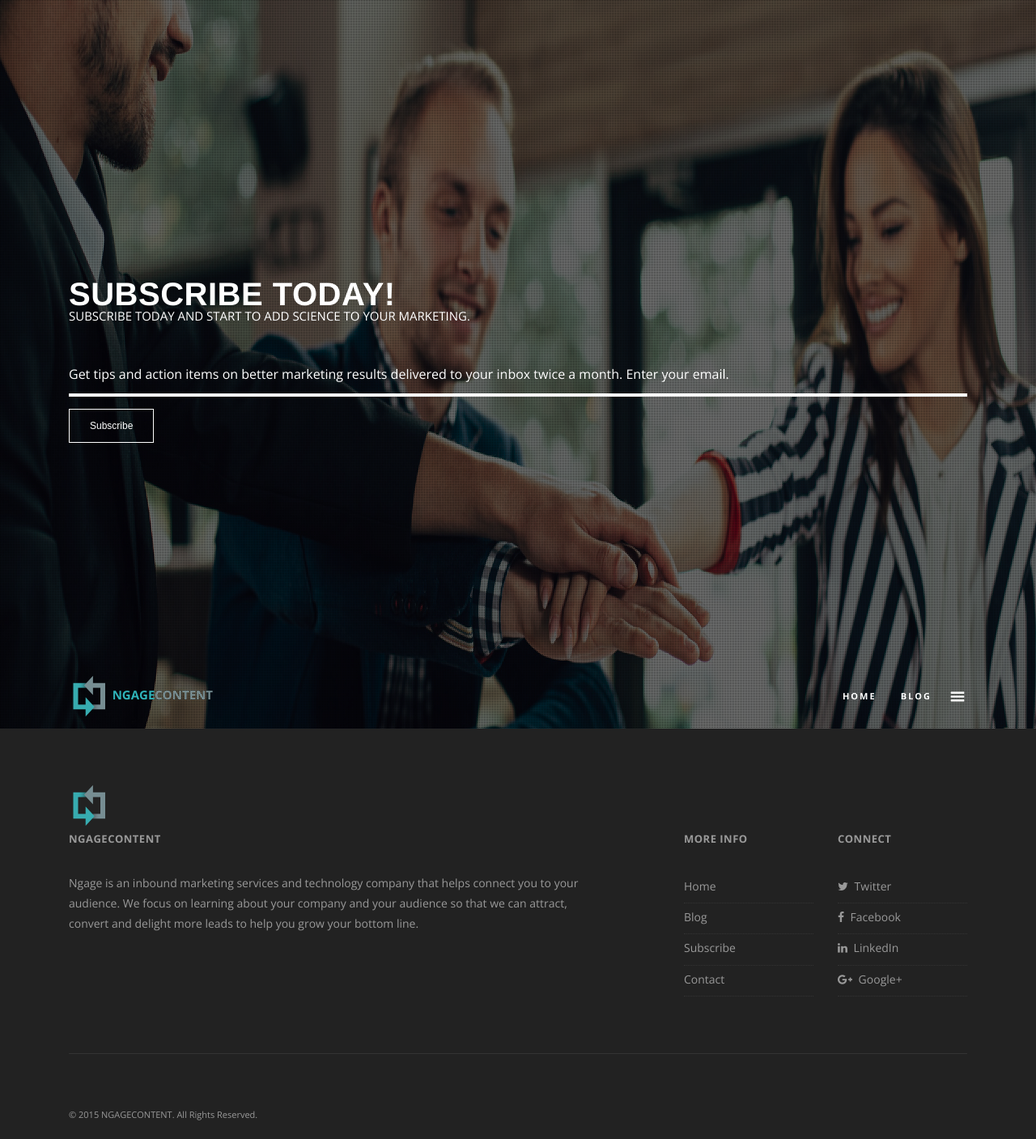
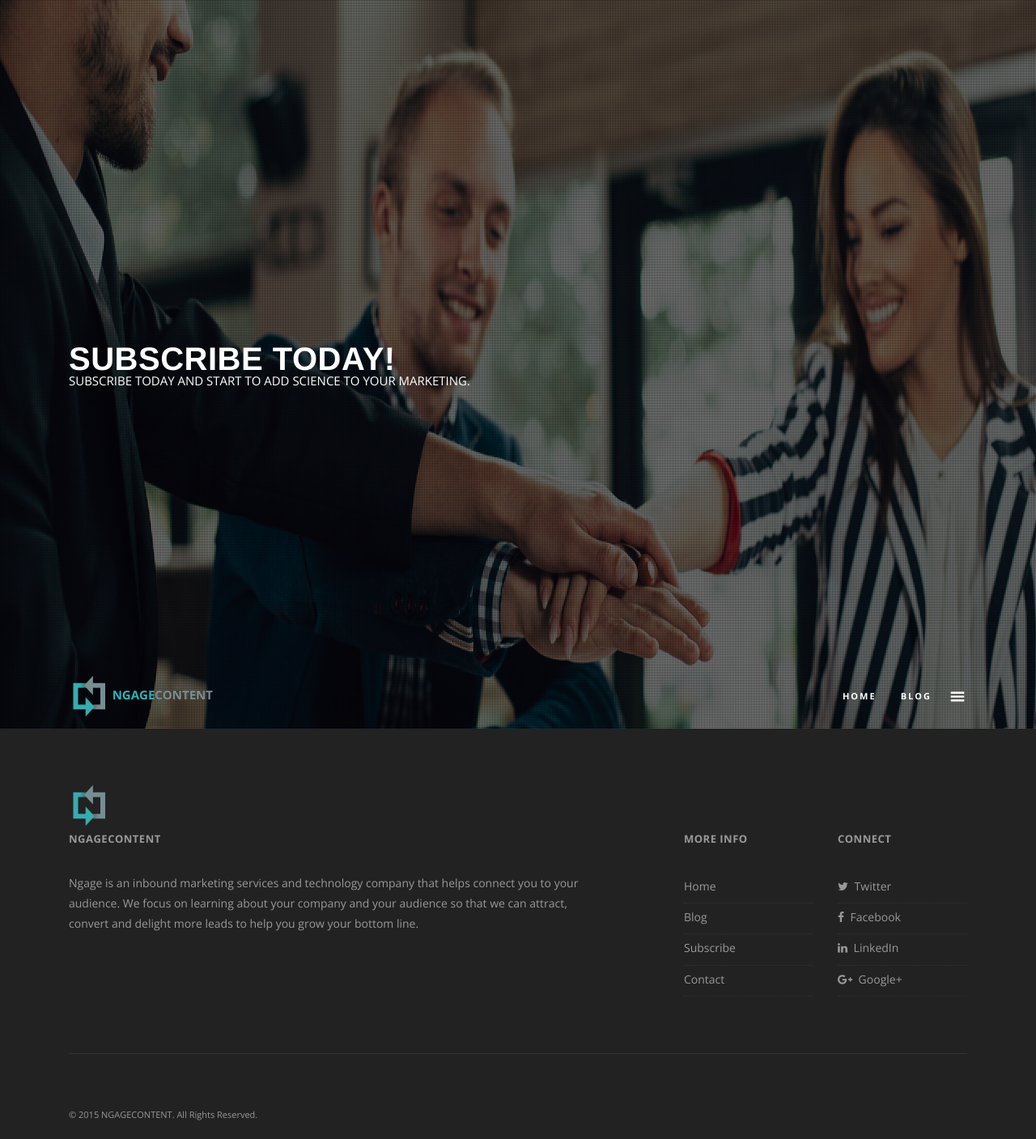
Before and after one commit to ngagecontent/ngagecontent.com, a Jekyll site: the page built from subscribe.html, in a window 1280 px wide. Shown: the whole page at 81% size. Built offline with Jekyll 4.4.1, drawn with Linux system fonts in a browser that asks for light colours; nearby versions of some CDN libraries.

Commit message:
Subscribe form updates

```diff
--- a/css/skin.css
+++ b/css/skin.css
@@ -990,9 +990,10 @@ a.action-buy:hover{
     top: 0;
     left: 0;
     bottom: 0;
-    right: 0;
+    right: -20px;
     position: absolute;
     z-index: -1;
+    x-overflow: hidden;
 }
 
 .post-content span .tweet-quote {
--- a/subscribe.html
+++ b/subscribe.html
@@ -21,7 +21,7 @@ layout: default
 									data-animate-in="opacity:0;transY:30px;duration:400ms;delay:200ms;easing:swing;" style="text-transform: uppercase;">
 								Subscribe today and start to add science to your marketing.
 							</span>
-							{% include featured-media-signup.html %}
+							<!-- {% include featured-media-signup.html %}  -->
 						</div>
 					</div>
 				</div>
```
